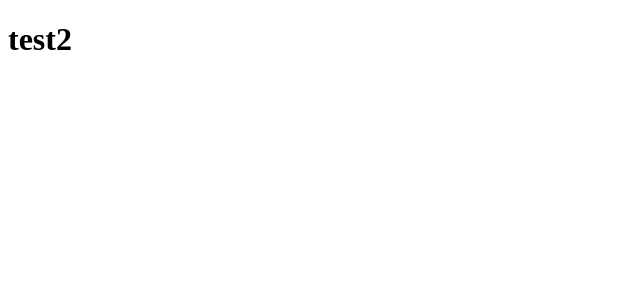
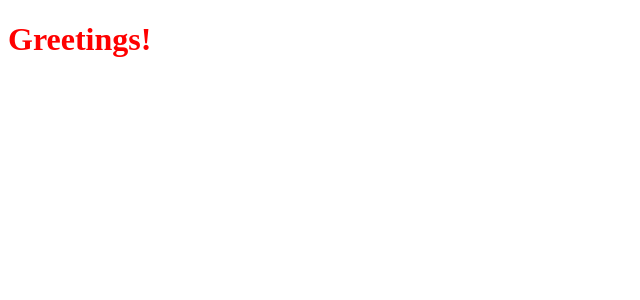
Before and after one commit to linusSch81/thewebshopapp, a React (Create React App) app: page / in a window 1280 px wide. Shown: the top 300 px of the page, without its empty margins (0-640 px from the left). Built offline with nearby package versions, Linux system fonts and the light colour scheme.

Commit message:
Created first React App Typescript Component

```diff
--- a/src/App.tsx
+++ b/src/App.tsx
@@ -1,11 +1,10 @@
-import React from "react";
+import { Greeting } from "./components/greeting/Greeting";
 
 function App() {
   return (
     <>
-      <h1>test2</h1>
+      <Greeting />
     </>
   );
 }
-
 export default App;
--- /dev/null
+++ b/src/components/greeting/Greeting.css
@@ -0,0 +1,3 @@
+h1 {
+  color: red;
+}
--- /dev/null
+++ b/src/components/greeting/Greeting.tsx
@@ -0,0 +1,5 @@
+import "./Greeting.css";
+
+export const Greeting = () => {
+  return <h1>Greetings!</h1>;
+};
```
Also changed, not shown: public/index.html (+4 -27 lines), 1 other file (tests, documents, lock files or other folders).
